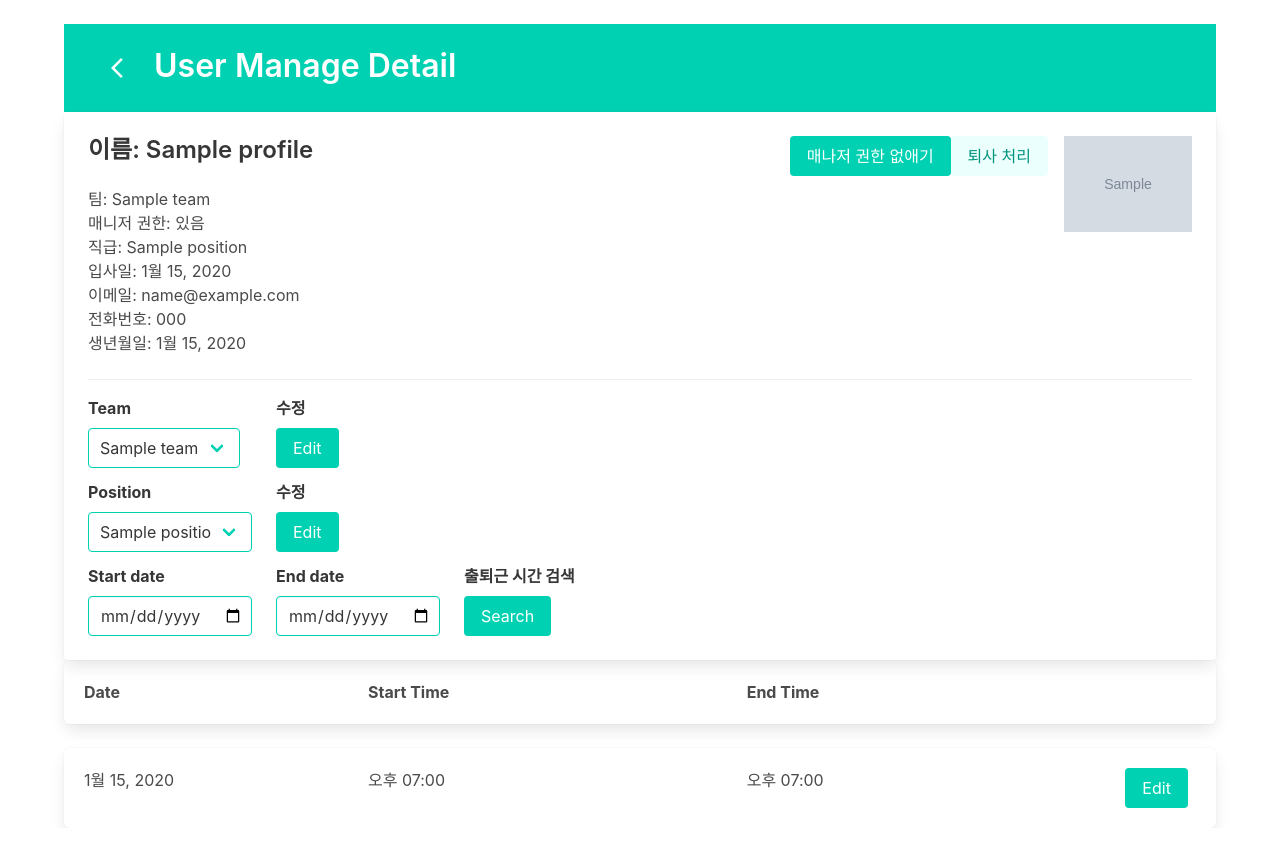
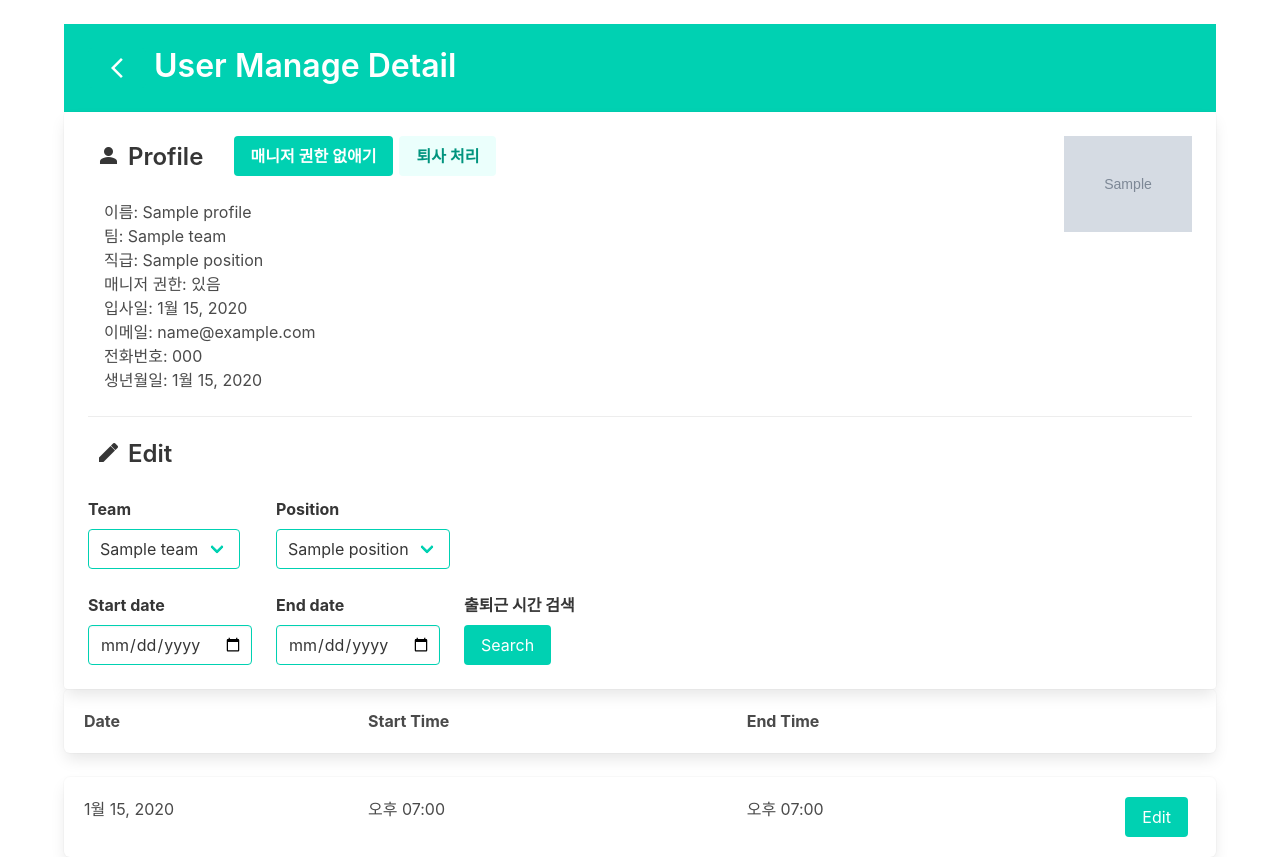
Before and after one commit to Log-Stack/work_logstack, a Django app: page /manage_detail/1/ in a window 1280 px wide. Shown: the part 56-913 px from the top of the page. Before the commit the page ends 884 px from the top, so only its background shows below. Run offline with Django 3.2, Linux system fonts and the light colour scheme; a user stored in the database is signed in; data comes from the database, SQL or seed files in the repository; tables that the repository leaves empty hold one stand-in row (values such as "Sample post"); grey boxes marked "Sample" are stand-in pictures; some libraries are stand-ins or nearby versions.

Commit message:
#01 User Manager UI 수정
매니저 권한 주기, 퇴사 처리 버튼은 이름 옆으로 옮기기
Team, Position 수정은 누르자 마자 반영 되도록
팀, position 수정을 한줄로 UI 변경

```diff
--- a/authy/urls.py
+++ b/authy/urls.py
@@ -43,7 +43,7 @@ urlpatterns = [
     path('manage_detail/<int:pk>/', manage_detail, name='manage_detail'),
     path('manage_delete/<int:pk>/', manage_delete, name='manage_delete'),
     path('manage_permit/<int:pk>/', manage_permit, name='manage_permit'),
-    path('manage_position/<int:pk>/', manage_position, name='manage_position'),
-    path('manage_team/<int:pk>/', manage_team, name='manage_team'),
+    path('manage_position/<int:pk>/<str:position_name>', manage_position, name='manage_position'),
+    path('manage_team/<int:pk>/<str:team_name>', manage_team, name='manage_team'),
 
 ]
--- a/authy/views.py
+++ b/authy/views.py
@@ -4,7 +4,7 @@ from django.contrib.auth.forms import UserCreationForm
 from django.contrib.auth.models import User
 from django.core.paginator import Paginator
 from django.db.models import Q
-from django.http import HttpResponse, HttpResponseRedirect
+from django.http import HttpResponse, HttpResponseRedirect, JsonResponse
 from django.urls import reverse_lazy
 from django.views.generic.edit import CreateView
 from django.shortcuts import render, redirect, get_object_or_404
@@ -432,36 +432,32 @@ def manage_permit(request, pk):
 
 
 @login_required
-def manage_position(request, pk):
+def manage_position(request, pk, position_name):
     user = request.user
     profile = Profile.objects.get(user=user)
     team_manager = TeamManager.objects.filter(team=profile.team).filter(user=user).first()
     if team_manager:
-        if request.method == "POST":
-            member = Profile.objects.get(pk=pk)
-            position = request.POST.get('position')
-            position = Position.objects.get(name=position)
-            member.position = position
-            member.save()
-            return redirect('manage_detail', pk)
-    return redirect('schedule-index')
+        member = Profile.objects.get(pk=pk)
+        position = Position.objects.get(name=position_name)
+        member.position = position
+        member.save()
+        return JsonResponse("success", safe=False)
+    return JsonResponse("fail", safe=False)
 
 
 @login_required
-def manage_team(request, pk):
+def manage_team(request, pk, team_name):
     user = request.user
     profile = Profile.objects.get(user=user)
     team_manager = TeamManager.objects.filter(team=profile.team).filter(user=user).first()
     if team_manager:
-        if request.method == "POST":
-            member = Profile.objects.get(pk=pk)
-            is_manager = TeamManager.objects.filter(user=member.user).exists()
-            if is_manager:
-                permit = TeamManager.objects.filter(user=member.user)
-                permit.delete()
-            team = request.POST.get('team')
-            team = Team.objects.get(name=team)
-            member.team = team
-            member.save()
-            return redirect('manage_detail', pk)
-    return redirect('schedule-index')
+        member = Profile.objects.get(pk=pk)
+        is_manager = TeamManager.objects.filter(user=member.user).exists()
+        if is_manager:
+            permit = TeamManager.objects.filter(user=member.user)
+            permit.delete()
+        team = Team.objects.get(name=team_name)
+        member.team = team
+        member.save()
+        return JsonResponse("success", safe=False)
+    return JsonResponse("fail", safe=False)
--- a/work_logstack/templates/user_manage.html
+++ b/work_logstack/templates/user_manage.html
@@ -63,8 +63,8 @@
                                         {% endif %}
                                     </small>
                                 </p>
-                                <p><i class="material-icons">email</i>: {{ team_member.email_address }}</p>
-                                <p><i class="material-icons">phone</i>: {{ team_member.phone_number }}</p>
+                                <p><i class="material-icons" style="vertical-align: middle;">email</i>: {{ team_member.email_address }}</p>
+                                <p><i class="material-icons" style="vertical-align: middle;">phone</i>: {{ team_member.phone_number }}</p>
                             </div>
                         </div>
                         <figure class="media-right">
--- a/work_logstack/templates/user_manage_detail.html
+++ b/work_logstack/templates/user_manage_detail.html
@@ -2,6 +2,56 @@
 
 
 {% block content %}
+
+<script src="https://code.jquery.com/jquery-3.2.1.min.js"></script>
+<script>
+$(document).ready(function(){
+
+    var current_team = document.getElementById('current_team');
+
+    $('#edit_team').change(function(){
+        var team =  $('#edit_team').val();
+
+        $.ajax({
+          type: 'GET',
+          url: '/authy/manage_team/{{ member.pk }}/' + team,
+          dataType: 'json',
+          success: function(data){
+			    if (data === 'success'){
+			        current_team.innerText = '팀: ' + team
+			    } else {
+			        window.location.href='{% url 'schedule-index' %}'
+			    }
+            }
+        });
+    });
+});
+
+$(document).ready(function(){
+
+    var current_position = document.getElementById('current_position');
+
+    $('#edit_position').change(function(){
+        var position =  $('#edit_position').val();
+
+        $.ajax({
+          type: 'GET',
+          url: '/authy/manage_position/{{ member.pk }}/' + position,
+          dataType: 'json',
+          success: function(data){
+			    if (data === 'success'){
+			        current_team.innerText = '직급: ' + position
+			    } else {
+			        window.location.href='{% url 'schedule-index' %}'
+			    }
+            }
+        });
+    });
+});
+
+</script>
+
+
 <div class="container">
     <br>
     <div class="hero is-primary is-small">
@@ -17,40 +67,35 @@
             <div class="media">
                 <div class="media-content">
                     <p class="title is-4">
+                        <span class="material-icons" style="margin: 0.5rem; vertical-align: middle;">person</span><span style="vertical-align: middle;">Profile</span>
+                        &nbsp;
+                        &nbsp;
+                        {% if is_manager %}
+                            <a href="{% url 'manage_permit' member.pk %}" class="button is-primary">매니저 권한 없애기</a>
+                        {% else %}
+                            <a href="{% url 'manage_permit' member.pk %}" class="button is-primary">매니저 권한 주기</a>
+                        {% endif %}
+                        {% if member.currently_employed %}
+                            <a href="{% url 'manage_delete' member.pk %}" class="button is-primary is-light">퇴사 처리</a>
+                        {% else %}
+                            <a href="{% url 'manage_delete' member.pk %}" class="button is-primary is-light">복귀 처리</a>
+                        {% endif %}
+                    </p>
+                    <div style="margin-left: 1rem;">
+                        <p>
                         이름: {{ member.name }}
                         {% if member.currently_employed == False %}
                             - 퇴사
                         {% endif %}
                         </p>
-                    <p>팀: {{ member.team }}</p>
+                        <p id="current_team">팀: {{ member.team }}</p>
+                        <p id="current_position">직급: {{ member.position }}</p>
                         <p>매니저 권한: {% if is_manager %}있음{% else %}없음{% endif %}</p>
-                    <p>직급: {{ member.position }}</p>
                         <p>입사일: {{ member.start_date }}</p>
                         <p>이메일: {{ member.email_address }}</p>
                         <p>전화번호: {{ member.phone_number }}</p>
                         <p>생년월일: {{ member.birth_day }}</p>
                     </div>
-                <div class="field">
-                    {% if is_manager %}
-                        <div class="control">
-                            <a href="{% url 'manage_permit' member.pk %}" class="button is-primary">매나저 권한 없애기</a>
-                        </div>
-                    {% else %}
-                        <div class="control">
-                            <a href="{% url 'manage_permit' member.pk %}" class="button is-primary">매니저 권한 주기</a>
-                        </div>
-                    {% endif %}
-                </div>
-                <div class="field">
-                    {% if member.currently_employed %}
-                        <div class="control">
-                            <a href="{% url 'manage_delete' member.pk %}" class="button is-primary is-light">퇴사 처리</a>
-                        </div>
-                    {% else %}
-                        <div class="control">
-                            <a href="{% url 'manage_delete' member.pk %}" class="button is-primary is-light">복귀 처리</a>
-                        </div>
-                    {% endif %}
                 </div>
                 <div class="media-right">
                     <figure class="image is-128x128">
@@ -65,14 +110,15 @@
             </div>
             <div class="media">
                 <div class="media-content">
+                    <p class="title is-4">
+                        <span class="material-icons" style="margin: 0.5rem; vertical-align: middle;">edit</span><span style="vertical-align: middle;">Edit</span>
+                    </p>
 
-                    <form method="POST" role="form" action="{% url 'manage_team' member.pk %}">
-                        {% csrf_token %}
                     <div class="columns is-multiline">
                         <div class="column is-2">
                             <label class="label">Team</label>
                             <div class="select is-primary">
-                                    <select name="team">
+                                <select name="team" id="edit_team">
                                     {% for team in teams %}
                                     <option {% if member.team == team %} selected="selected" {% endif %}>{{ team.name }}</option>
                                     {% endfor %}
@@ -80,39 +126,18 @@
                             </div>
                         </div>
                         <div class="column">
-                                <div class="field">
-                                    <label class="label">수정</label>
-                                    <div class="control">
-                                        <button type="submit" class="button is-primary">Edit</button>
-                                    </div>
-                                </div>
-                            </div>
-                        </div>
-                    </form>
-
-                    <form method="POST" role="form" action="{% url 'manage_position' member.pk %}">
-                        {% csrf_token %}
-                        <div class="columns is-multiline">
-                            <div class="column is-2">
                             <label class="label">Position</label>
                             <div class="select is-primary">
-                                    <select name="position">
+                                <select name="position" id="edit_position">
                                     {% for position in positions %}
                                     <option {% if member.position == position %} selected="selected" {% endif %}>{{ position.name }}</option>
                                     {% endfor %}
                                 </select>
                             </div>
                         </div>
-                            <div class="column is-1">
-                                <div class="field">
-                                    <label class="label">수정</label>
-                                    <div class="control">
-                                        <button type="submit" class="button is-primary">Edit</button>
                     </div>
-                                </div>
-                            </div>
-                        </div>
-                    </form>
+
+
 
                     <form method="POST" role="form">
                         {% csrf_token %}
```
Lines whose indentation alone changed are shown as unchanged.
